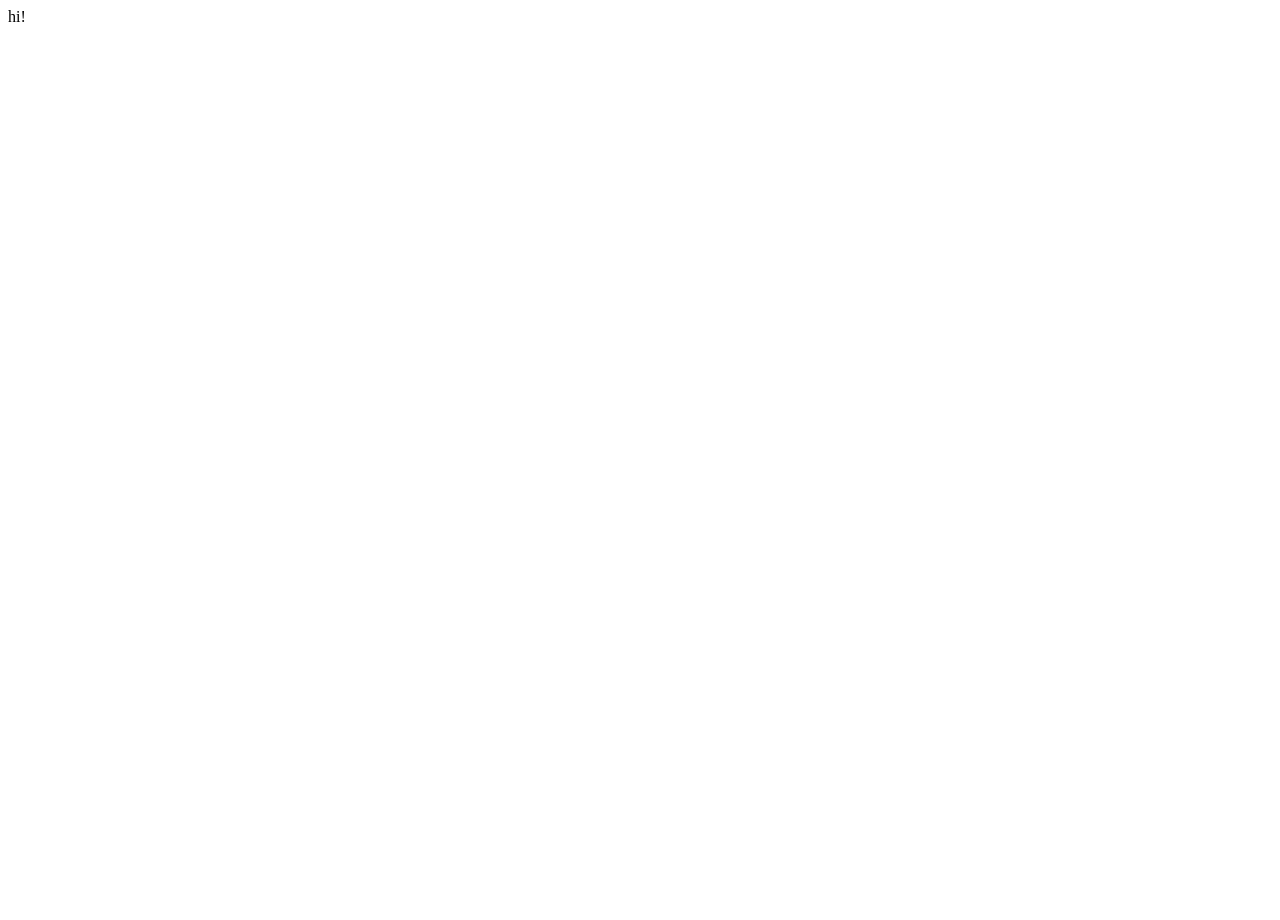
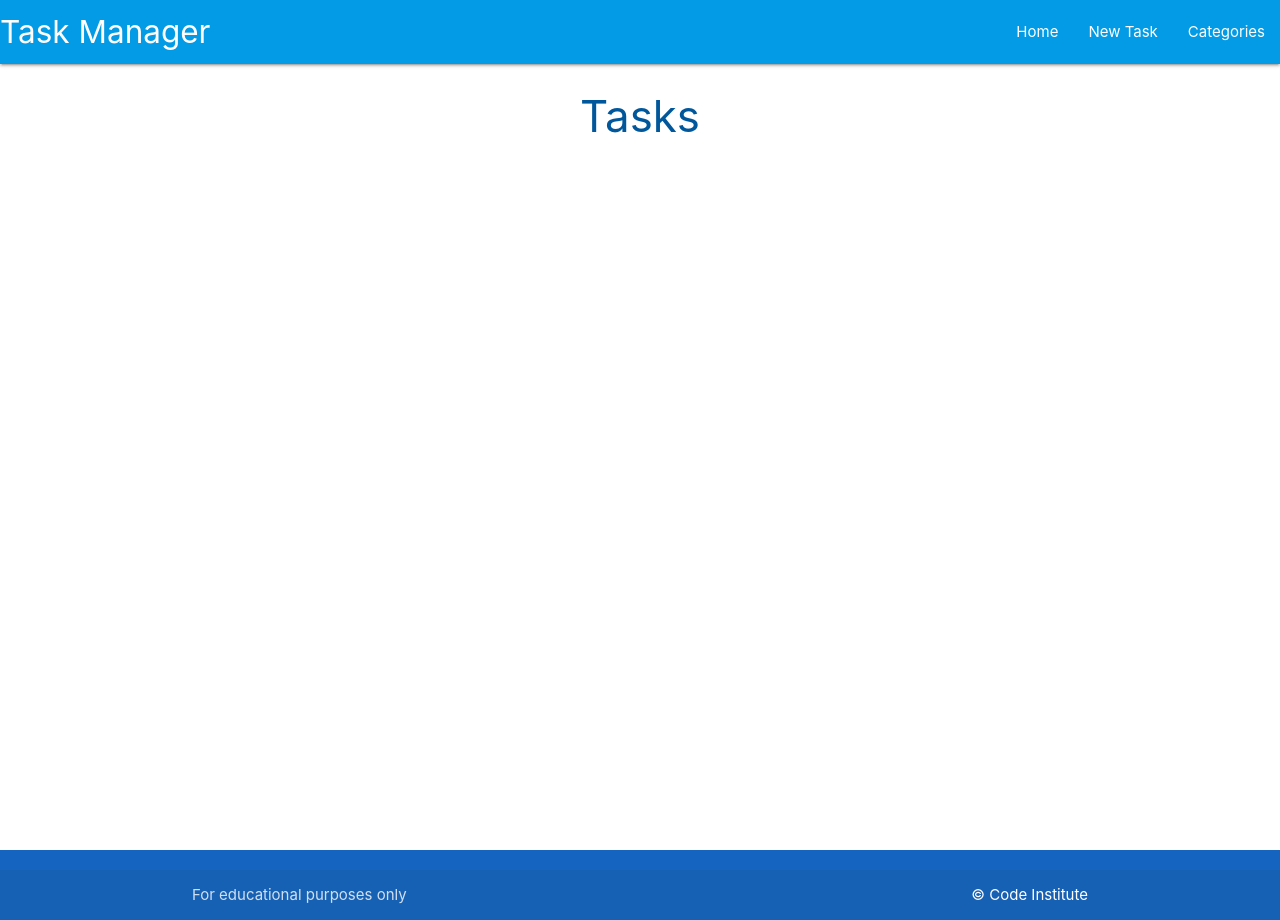
Before and after one commit to Duffew/task-manager-walkthrough, a Flask app: page / in a window 1280 px wide. Before the commit the page is almost empty. Run offline with Flask 3, Linux system fonts and the light colour scheme; parts of the project's set-up code (start-up, migrations or seed data) failed here and were passed over.

Commit message:
template inheritance using Flask videp

```diff
--- a/taskmanager/routes.py
+++ b/taskmanager/routes.py
@@ -5,4 +5,4 @@ from taskmanager.models import Category, Task
 # create a basic app route to get the app running...
 @app.route("/")
 def home():
-    return render_template("base.html")
+    return render_template("tasks.html")
--- /dev/null
+++ b/taskmanager/static/css/style.css
@@ -0,0 +1,9 @@
+body {
+    display: flex;
+    min-height: 100vh;
+    flex-direction: column;
+  }
+
+  main {
+    flex: 1 0 auto;
+  }
--- /dev/null
+++ b/taskmanager/static/js/script.js
@@ -0,0 +1,6 @@
+// copied from Materialise then edited
+document.addEventListener('DOMContentLoaded', function() {
+    // sidenav initialization
+    let sidenav = document.querySelectorAll('.sidenav');
+    M.Sidenav.init(sidenav);
+  });
--- a/taskmanager/templates/base.html
+++ b/taskmanager/templates/base.html
@@ -1,11 +1,66 @@
 <!DOCTYPE html>
 <html lang="en">
+
 <head>
     <meta charset="UTF-8">
     <meta name="viewport" content="width=device-width, initial-scale=1.0">
+    <!-- font awesome CDN link -->
+    <link rel="stylesheet" href="https://cdnjs.cloudflare.com/ajax/libs/font-awesome/5.15.3/css/all.min.css"
+        integrity="sha512-iBBXm8fW90+nuLcSKlbmrPcLa0OT92xO1BIsZ+ywDWZCvqsWgccV3gFoRBv0z+8dLJgyAHIhR35VZc2oM/gI1w=="
+        crossorigin="anonymous" referrerpolicy="no-referrer">
+    <!-- Materialize link -->
+    <link rel="stylesheet" href="https://cdnjs.cloudflare.com/ajax/libs/materialize/1.0.0/css/materialize.min.css">
+    <!-- specific syntax for linking to files using a templating framework -
+     only applies to files that we create locally -->
+    <link rel="stylesheet" href="{{ url_for('static', filename='css/style.css') }}">
     <title>Task Manager</title>
 </head>
+
 <body>
-    hi!
+    <header>
+        <!-- top navbar -->
+        <nav class="light-blue darken-1">
+            <div class="nav-wrapper">
+                <a href="{{ url_for('home') }}" class="brand-logo">Task Manager</a>
+                <a href="#" data-target="mobile-demo" class="sidenav-trigger"><i class="fas fa-bars"></i></a>
+                <ul class="right hide-on-med-and-down">
+                    <li><a href="{{ url_for('home') }}">Home</a></li>
+                    <li><a href="">New Task</a></li>
+                    <li><a href="">Categories</a></li>
+                </ul>
+            </div>
+        </nav>
+
+        <!-- mobile sidenav -->
+        <ul class="sidenav" id="mobile-demo">
+            <li><a href="{{ url_for('home')}}">Home</a></li>
+            <li><a href="">New Task</a></li>
+            <li><a href="">Categories</a></li>
+        </ul>
+    </header>
+
+    <main class="container">
+        <!-- jinja blocks to use with Flask -->
+        {% block content %}
+        {% endblock %}
+    </main>
+
+    <!-- Materialize footer -->
+    <footer class="page-footer blue darken-3">
+        <div class="footer-copyright">
+            <div class="container">
+                For educational purposes only
+                <a class="white-text right" href="https://codeinstitute.net" target="_blank">&copy; Code Institute</a>
+            </div>
+        </div>
+    </footer>
+
+    <!-- Materialize script -->
+    <script src="https://cdnjs.cloudflare.com/ajax/libs/materialize/1.0.0/js/materialize.min.js"></script>
+
+    <!-- specific syntax for linking to files using a templating framework -
+     only applies to files that we create locally -->
+    <script src="{{ url_for('static', filename='js/script.js') }}"></script>
 </body>
+
 </html>
--- /dev/null
+++ b/taskmanager/templates/tasks.html
@@ -0,0 +1,9 @@
+<!-- recreate content from base.html -->
+{% extends "base.html" %}
+
+<!-- injects new content for this page only -->
+{% block content %}
+
+<h3 class="light-blue-text text-darken-4 center-align">Tasks</h3>
+
+{% endblock %}
```
